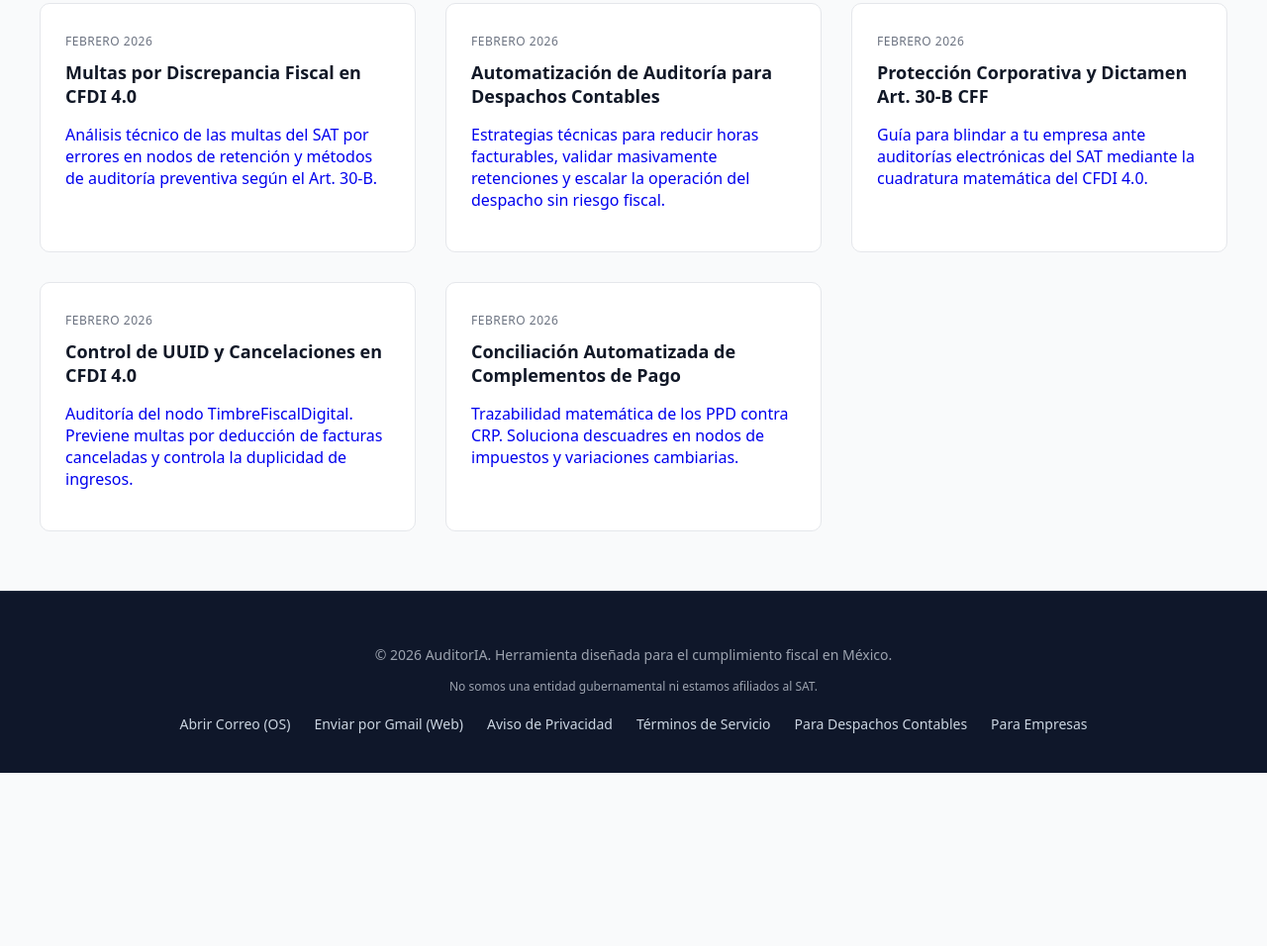
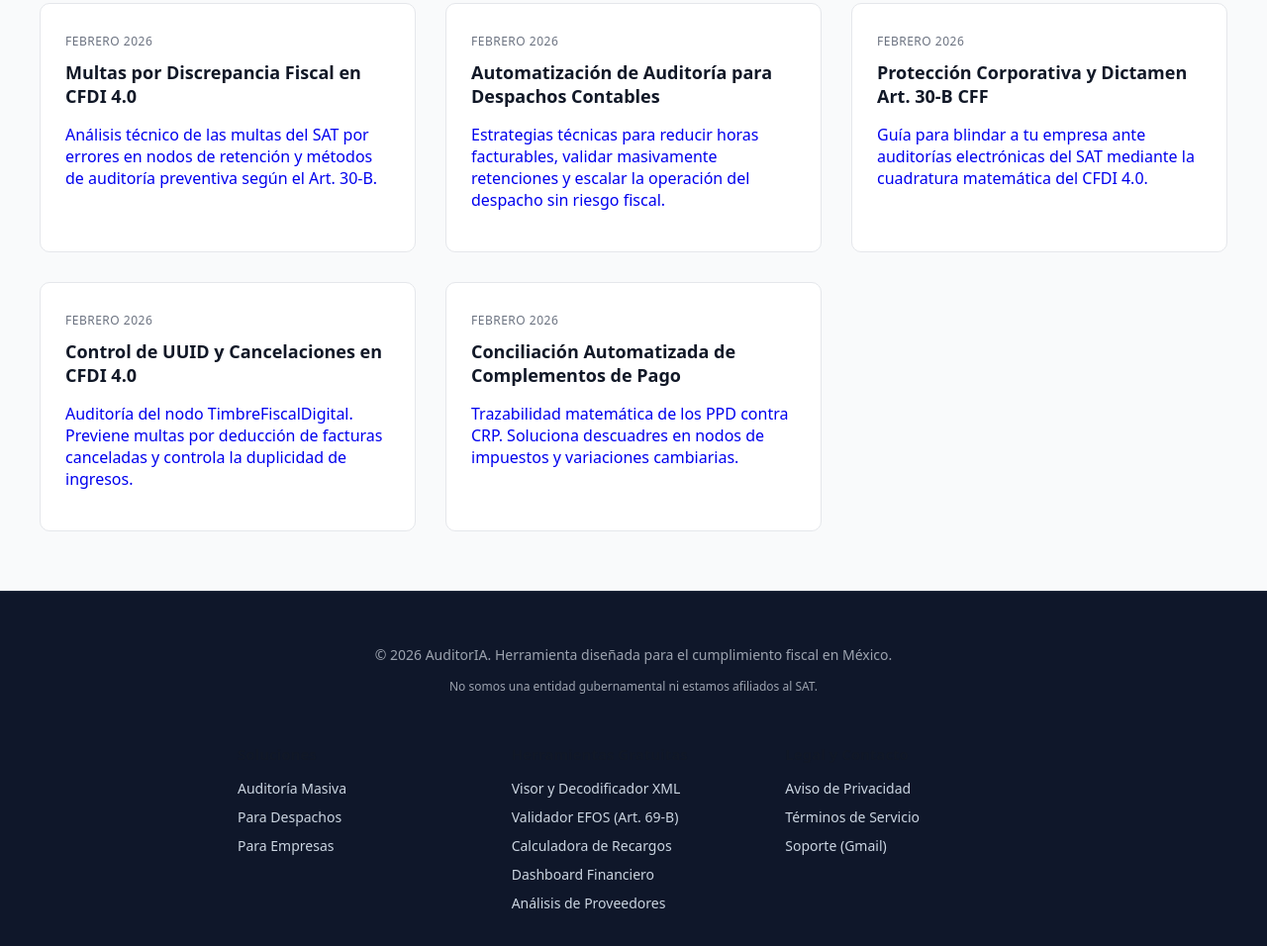
Before and after one commit to axelcarlon/auditoria-web, a plain HTML site: page index.html in a window 1280 px wide. Shown: the part 2081-3037 px from the top of the page at 99% size. Before the commit the page ends 2862 px from the top, so only its background shows below. Drawn offline with Linux system fonts and the light colour scheme.

Commit message:
Update index.html

```diff
--- a/index.html
+++ b/index.html
@@ -304,13 +304,27 @@
 <footer class="site-footer">
     <p>&copy; 2026 AuditorIA. Herramienta diseñada para el cumplimiento fiscal en México.</p>
     <p style="margin-top: 10px; font-size: 12px;">No somos una entidad gubernamental ni estamos afiliados al SAT.</p>
-    <div class="footer-links">
-        <a href="mailto:contacto@auditoriaxml.mx">Abrir Correo (OS)</a>
-        <a href="https://mail.google.com/mail/?view=cm&fs=1&to=contacto@auditoriaxml.mx" target="_blank" rel="noopener">Enviar por Gmail (Web)</a>
-        <a href="/privacidad.html">Aviso de Privacidad</a>
-        <a href="/terminos.html">Términos de Servicio</a>
-        <a href="/despachos-contables.html">Para Despachos Contables</a>
-        <a href="/empresas.html">Para Empresas</a>
+    <div class="footer-links" style="display: grid; grid-template-columns: repeat(auto-fit, minmax(200px, 1fr)); gap: 30px; text-align: left; max-width: 800px; margin: 30px auto 0;">
+        <div>
+            <h4 style="color: var(--text-main); margin-bottom: 15px; font-size: 15px;">Soluciones</h4>
+            <a href="/" style="display: block; margin-bottom: 10px;">Auditoría Masiva</a>
+            <a href="/despachos-contables.html" style="display: block; margin-bottom: 10px;">Para Despachos</a>
+            <a href="/empresas.html" style="display: block; margin-bottom: 10px;">Para Empresas</a>
+        </div>
+        <div>
+            <h4 style="color: var(--text-main); margin-bottom: 15px; font-size: 15px;">Herramientas Gratuitas</h4>
+            <a href="/visor-xml.html" style="display: block; margin-bottom: 10px;">Visor y Decodificador XML</a>
+            <a href="/validador-efos.html" style="display: block; margin-bottom: 10px;">Validador EFOS (Art. 69-B)</a>
+            <a href="/calculadora-recargos.html" style="display: block; margin-bottom: 10px;">Calculadora de Recargos</a>
+            <a href="/dashboard-xml.html" style="display: block; margin-bottom: 10px;">Dashboard Financiero</a>
+            <a href="/analisis-proveedores.html" style="display: block; margin-bottom: 10px;">Análisis de Proveedores</a>
+        </div>
+        <div>
+            <h4 style="color: var(--text-main); margin-bottom: 15px; font-size: 15px;">Legal y Contacto</h4>
+            <a href="/privacidad.html" style="display: block; margin-bottom: 10px;">Aviso de Privacidad</a>
+            <a href="/terminos.html" style="display: block; margin-bottom: 10px;">Términos de Servicio</a>
+            <a href="https://mail.google.com/mail/?view=cm&fs=1&to=contacto@auditoriaxml.mx" target="_blank" rel="noopener" style="display: block; margin-bottom: 10px;">Soporte (Gmail)</a>
+        </div>
     </div>
 </footer>
 
```
